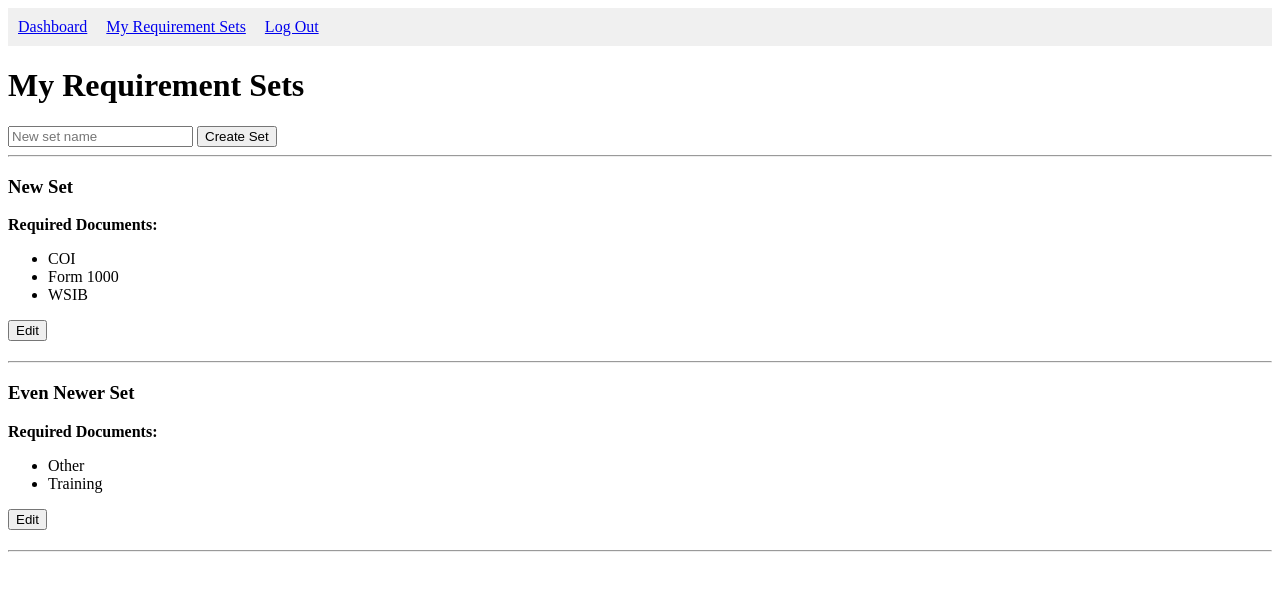
After one commit to Klodmy/compliance, a Flask app: page /my_sets in a window 1280 px wide. The commit adds this page. Shown: the top 591 px of the page. Run offline with Flask 3, Linux system fonts and the light colour scheme; a user stored in the database is signed in; data comes from the database, SQL or seed files in the repository; both versions use the stored data as it was after the commit.

Commit message:
Added sets management and requirements editing

```diff
--- a/app.py
+++ b/app.py
@@ -60,6 +60,8 @@ def login():
     # renders login page
     return render_template("login.html")
 
+
+# registration
 @app.route("/registration", methods=['GET', 'POST'])
 def registration():
 
@@ -89,7 +91,7 @@ def registration():
     # rendering registration page
     return render_template("registration.html")
 
-
+# main operational page for gc
 @app.route("/admin", methods=['GET', 'POST'])
 def admin():
 
@@ -122,20 +124,22 @@ def admin():
 
     return render_template("admin.html", user=user, subs=subs, req_sets=req_sets)
 
-
+# removes sub from the db when "delete" button is hit
 @app.route("/delete_sub", methods=['POST'])
 def delete_user():
-
+    # call db
     db = get_db()
+    # gets user's token
     token = request.form.get("token")
 
+    # if got, deletes this user from the db
     if token:
         db.execute("DELETE FROM users WHERE token = ? and role = 'sub'", (token, ))
         db.commit()
         return redirect("/admin")
 
 
-
+# page for the submission of the documents by the sub
 @app.route("/submission/<token>", methods=['GET', 'POST'])
 def submission(token):
 
@@ -179,3 +183,65 @@ def submission(token):
 
 
     return render_template("submission.html", user=submitting_user)
+
+
+# sets management
+@app.route("/my_sets", methods=['GET', 'POST'])
+def my_sets():
+
+    db = get_db()
+
+    # gets current user id
+    user_id = session["id"]
+
+    if request.method == "POST":
+
+        requirement_set = request.form.get("new_set_name")
+
+        db.execute("INSERT INTO requirement_sets (gc_id, name) VALUES (?, ?)", (user_id, requirement_set))
+        db.commit()
+
+
+    # gets all doc sets this user has
+    doc_sets = db.execute("SELECT id, name FROM requirement_sets WHERE gc_id = ?", (user_id, )).fetchall()
+
+    # loops through requirement sets and gets docs in them and adds to the dict
+    docs_by_set = {}
+
+    for doc_set in doc_sets:
+        set_id = doc_set["id"]
+        docs = db.execute("SELECT doc_type FROM requirements WHERE set_id = ?", (set_id,)).fetchall()
+        docs_by_set[set_id] = docs
+
+    return render_template("my_sets.html", doc_sets=doc_sets, docs_by_set=docs_by_set)
+
+
+@app.route("/my_sets/<set_id>", methods=['GET', 'POST'])
+def edit_set(set_id):
+
+    db = get_db()
+    current_set = [doc["doc_type"] for doc in db.execute("SELECT doc_type FROM requirements WHERE set_id = ?", (set_id,)).fetchall()]
+    # list of allowed docs
+    all_docs = ["WSIB", "COI", "Training", "Form 1000", "Other"]
+
+    if request.method == "POST":
+
+        # deletes previous required docs if any
+        db.execute("DELETE FROM requirements WHERE set_id = ?", (set_id,))
+
+        selected = []
+
+        # looping through all possible docs, if it is selected adds it to this set
+        for doc in all_docs:
+            if request.form.get(doc):
+                selected.append(doc)
+
+        # inserting chosen docs in the set db
+        for selected_doc in selected:
+            db.execute("INSERT INTO requirements (set_id, doc_type) VALUES (?, ?)", (set_id, selected_doc))
+
+        # push collected to db
+        db.commit()
+        return redirect("/my_sets")
+
+    return render_template("edit.html", current_set=current_set)
--- a/templates/admin.html
+++ b/templates/admin.html
@@ -14,6 +14,12 @@
     </style>
 </head>
 <body>
+
+    <nav style="background-color: #f0f0f0; padding: 10px;">
+        <a href="/admin" style="margin-right: 15px;">Dashboard</a>
+        <a href="/my_sets" style="margin-right: 15px;">My Requirement Sets</a>
+        <a href="/logout">Log Out</a>
+    </nav>
 
     <h2>Hello, {{ user['login'] }} (GC)</h2>
 
--- /dev/null
+++ b/templates/my_sets.html
@@ -0,0 +1,49 @@
+<!DOCTYPE html>
+<html lang="en">
+<head>
+    <meta charset="UTF-8">
+    <title>My Requirement Sets</title>
+</head>
+<body>
+
+    <nav style="background-color: #f0f0f0; padding: 10px;">
+        <a href="/admin" style="margin-right: 15px;">Dashboard</a>
+        <a href="/my_sets" style="margin-right: 15px;">My Requirement Sets</a>
+        <a href="/logout">Log Out</a>
+    </nav>
+
+
+    <h1>My Requirement Sets</h1>
+
+    <!-- Form to create a new set -->
+    <form method="post">
+        <input type="text" name="new_set_name" placeholder="New set name" required>
+        <button type="submit">Create Set</button>
+    </form>
+
+    <hr>
+
+    <!-- Display existing sets -->
+    {% for set in doc_sets %}
+        <div style="margin-bottom: 20px;">
+            <h3>{{ set.name }}</h3>
+
+            <p><strong>Required Documents:</strong></p>
+            <ul>
+                {% for doc in docs_by_set[set.id] %}
+                    <li>{{ doc.doc_type }}</li>
+                {% else %}
+                    <li><em>No documents assigned yet</em></li>
+                {% endfor %}
+            </ul>
+
+            <!-- Link to edit the set -->
+            <a href="{{ url_for('edit_set', set_id=set.id) }}">
+                <button type="button">Edit</button>
+            </a>
+        </div>
+        <hr>
+    {% endfor %}
+
+</body>
+</html>
```
Also changed, not shown: templates/edit.html (added, +37 -0 lines), database.db, datebase.db (deleted).
